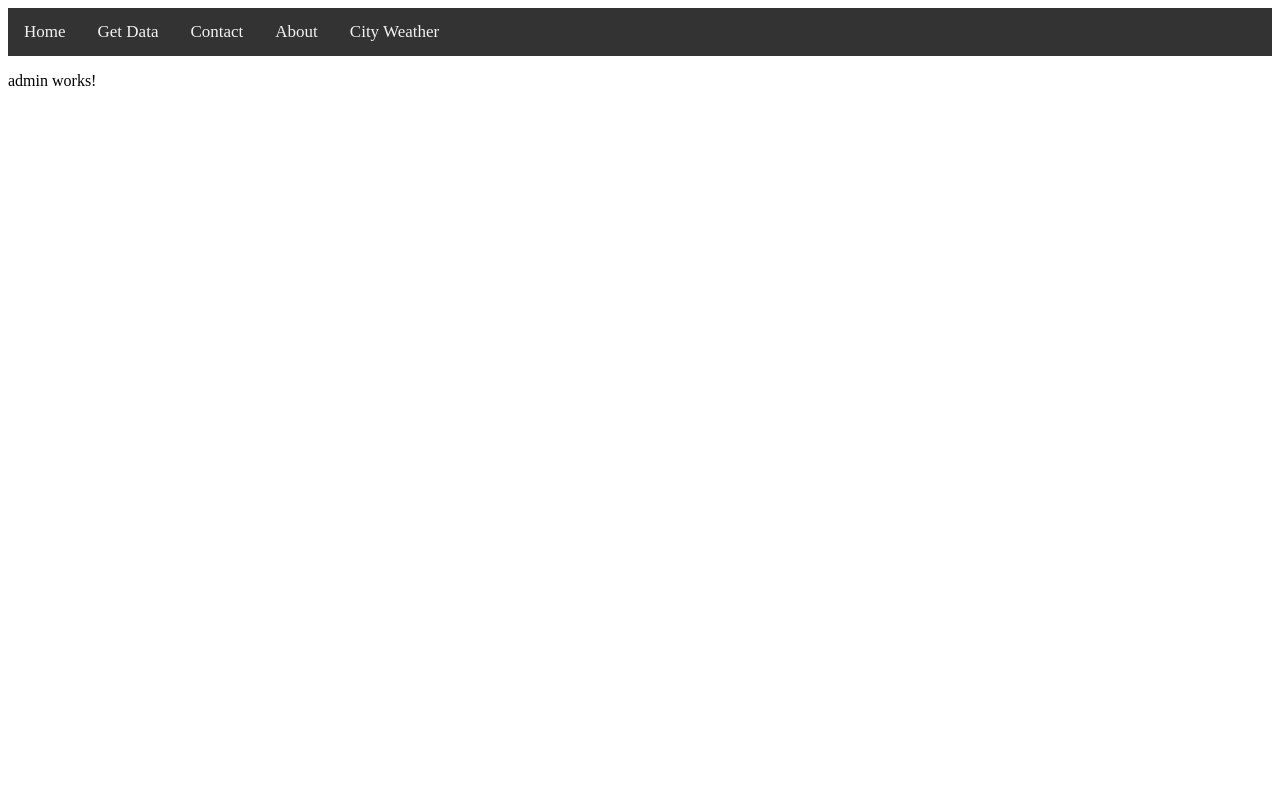
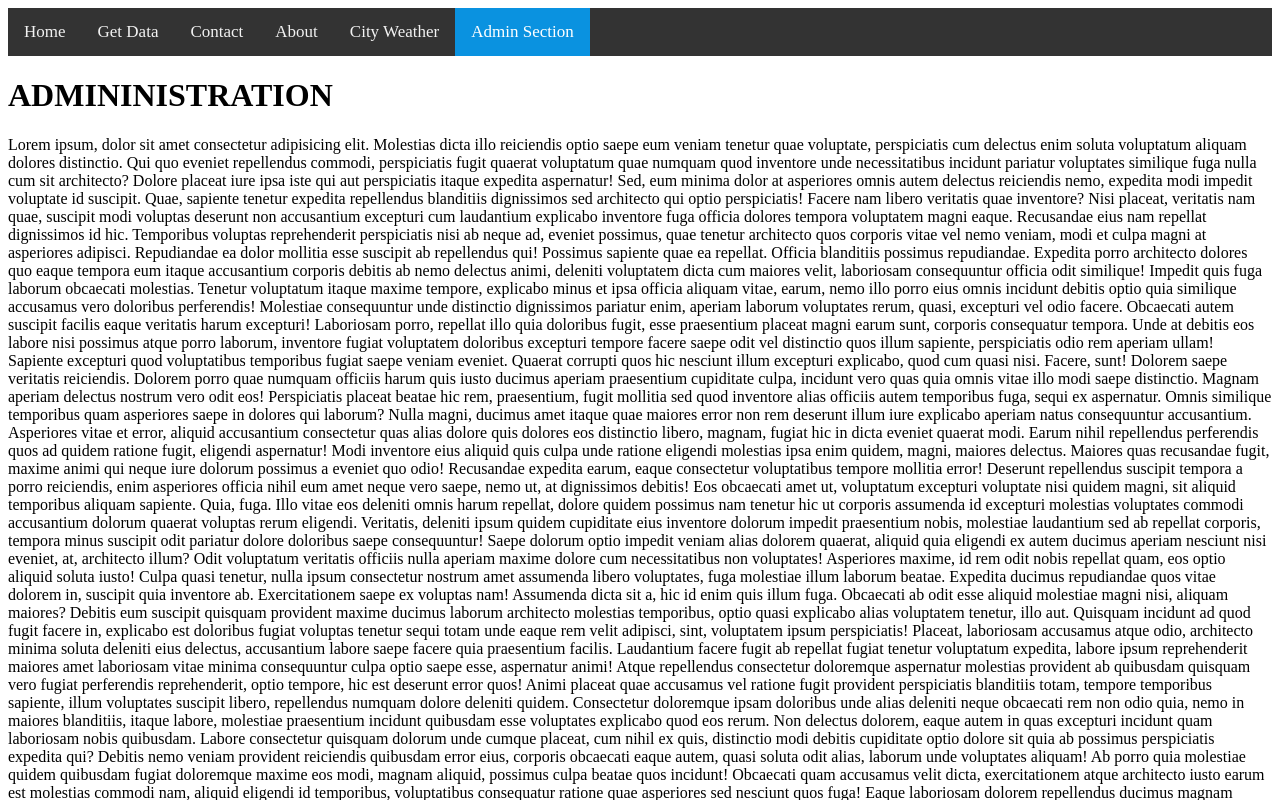
Before and after one commit to TEC-joel/angular-basics, an Angular app: page /admin in a window 1280 px wide. Shown: the top 800 px of the page. Built offline with nearby package versions, Linux system fonts and the light colour scheme.

Commit message:
feature/admin

```diff
--- a/src/app/admin/admin.component.ts
+++ b/src/app/admin/admin.component.ts
@@ -2,13 +2,7 @@
 
 @Component({
   selector: 'app-admin',
-  template: `
-    <p>
-      admin works!
-    </p>
-  `,
-  styles: [
-  ]
+  templateUrl: './admin.component.html'
 })
 export class AdminComponent implements OnInit {
 
--- a/src/app/app.component.html
+++ b/src/app/app.component.html
@@ -4,6 +4,8 @@
     <a routerLinkActive="active" routerLink="/contact">Contact</a>
     <a routerLinkActive="active" routerLink="/about">About</a>
     <a routerLinkActive="active" routerLink="/weather">City Weather</a>
+
+    <a routerLinkActive="active" routerLink="/admin">Admin Section</a>
 </div>
 
 <router-outlet></router-outlet>
```
